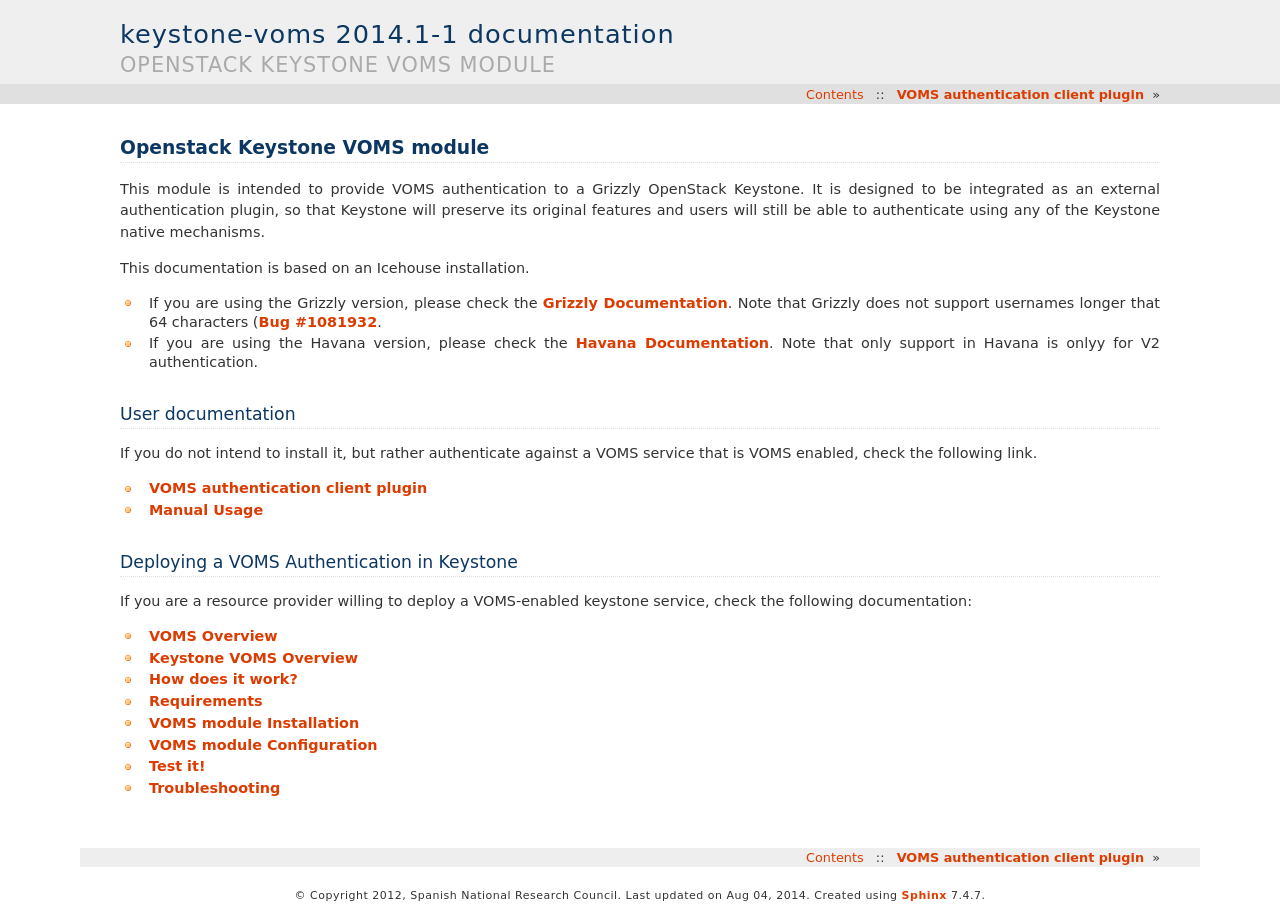
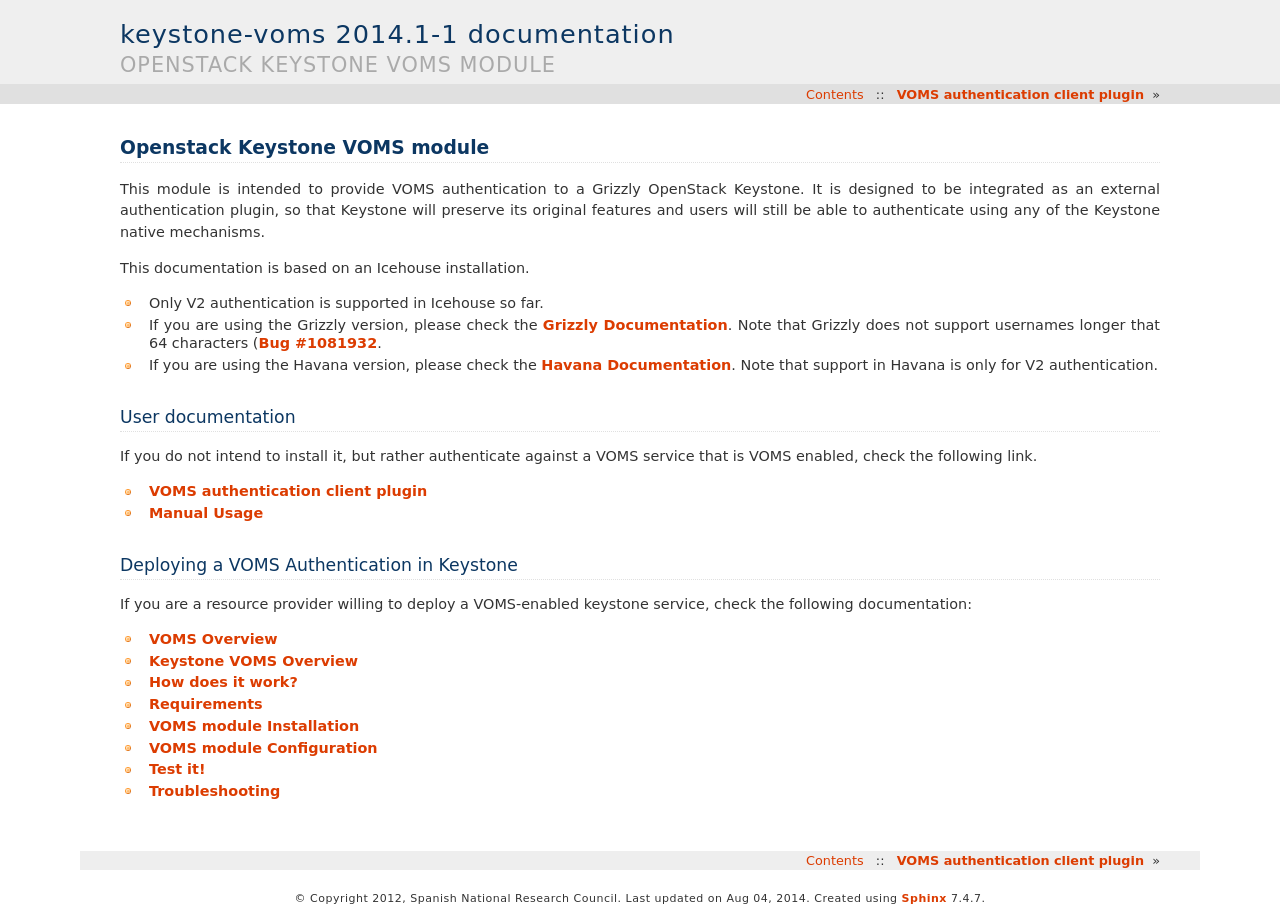
Before and after one commit to IFCA-Advanced-Computing/keystone-voms, a Sphinx documentation site: the page built from doc/source/index.rst, in a window 1280 px wide. Built offline with Sphinx 7.4.7, drawn with Linux system fonts in a browser that asks for light colours.

Commit message:
Update documentation to point to icehouse
Move referentes to uyse icehouse instead of havana.

```diff
--- a/doc/source/index.rst
+++ b/doc/source/index.rst
@@ -10,13 +10,14 @@
 
 This documentation is based on an Icehouse installation.
 
+* Only V2 authentication is supported in Icehouse so far.
 * If you are using the Grizzly version, please check the `Grizzly
   Documentation <http://keystone-voms.readthedocs.org/en/stable-grizzly/>`_.
   Note that Grizzly does not support usernames longer that 64 characters
   (`Bug #1081932 <https://bugs.launchpad.net/keystone/+bug/1081932>`_.
 * If you are using the Havana version, please check the `Havana
   Documentation <http://keystone-voms.readthedocs.org/en/stable-havana/>`_.
-  Note that only support in Havana is onlyy for V2 authentication.
+  Note that support in Havana is only for V2 authentication.
 
 User documentation
 ==================
--- a/doc/source/installation.rst
+++ b/doc/source/installation.rst
@@ -24,7 +24,7 @@
 With a running Icehouse, simply install this egg. In the upper-level
 directory run ``python setup.py install``::
 
-    git clone git://github.com/IFCA/keystone-voms.git -b stable/havana
+    git clone git://github.com/IFCA/keystone-voms.git -b stable/icehouse
     cd keystone-voms
     sudo pip install .
 
--- a/doc/source/usage.rst
+++ b/doc/source/usage.rst
@@ -7,7 +7,7 @@
 OpenStack installation an `authentication plugin for the nova client
 <https://github.com/IFCA/voms-auth-system-openstack>`_ has been created. Please
 follow its `instructions
-<https://github.com/IFCA/voms-auth-system-openstack/blob/stable/havana/README.rst>`_
+<https://github.com/IFCA/voms-auth-system-openstack/blob/stable/icehouse/README.rst>`_
 in order to use it.
 
 Manual Usage
```
